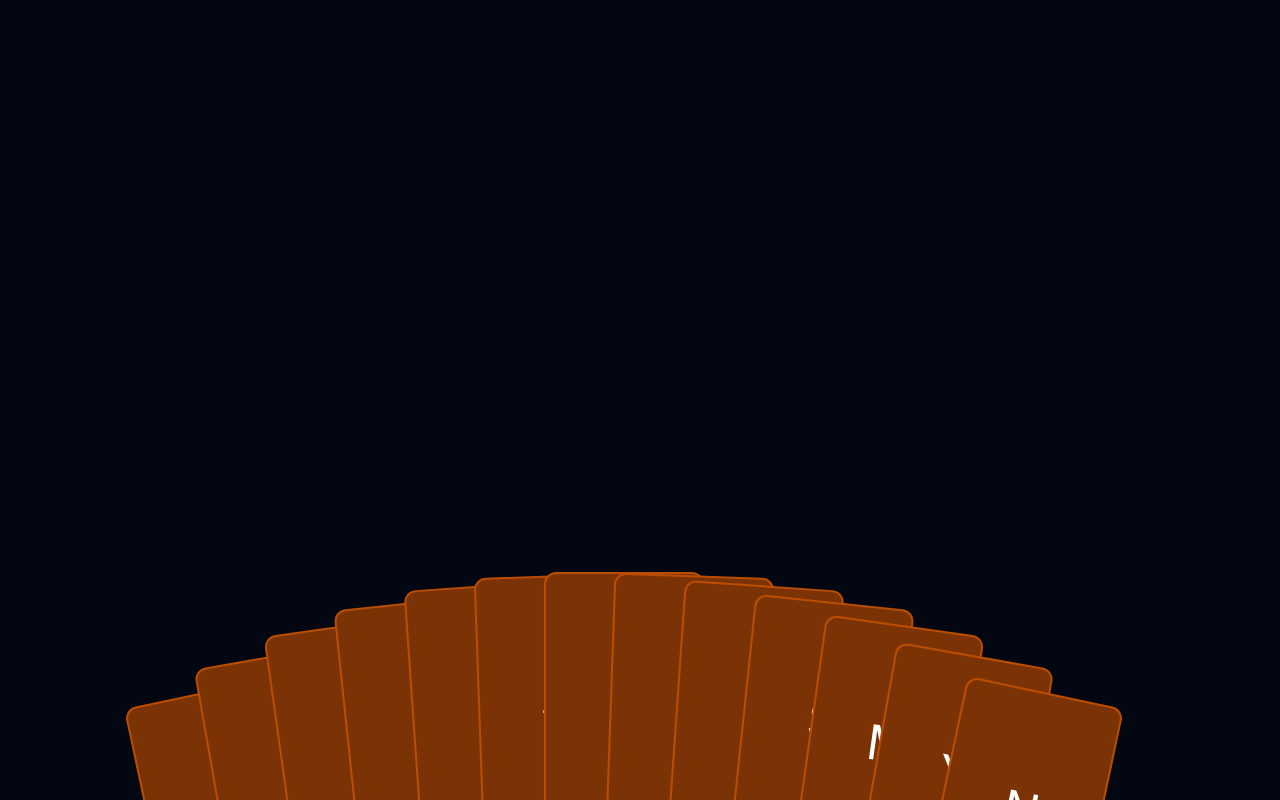
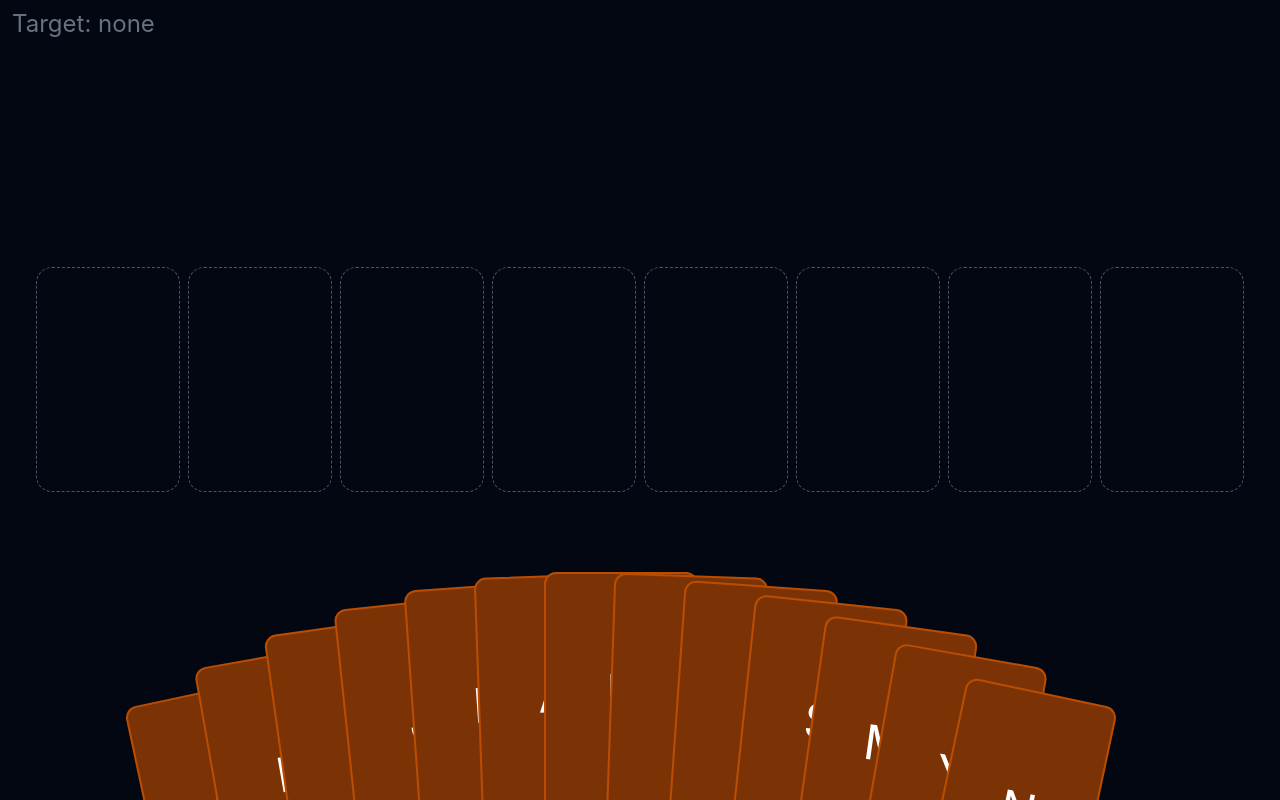
Before and after one commit to Matsadura/Waurd, a SvelteKit app in the folder frontend/: page /arena in a window 1280 px wide. Built offline with nearby package versions, Linux system fonts and the light colour scheme.

Commit message:
[ADD] Detect which slot the dragged glyph is over and highlight it

```diff
--- /dev/null
+++ b/frontend/src/lib/configs/arenaFeel.ts
@@ -0,0 +1,11 @@
+// TODO(ALI): Maybe we should move this to a config file?
+export const FEEL = {
+	cardBottom: -12,
+	spacing: 62,
+	curvature: 3.2,
+	rotation: 3.5,
+	maxFan: 12,
+	scale: 1.5,
+	neighborPush: 70,
+	glyphAspectRatio: '16 / 25'
+};
--- a/frontend/src/routes/arena/+page.svelte
+++ b/frontend/src/routes/arena/+page.svelte
@@ -1,18 +1,8 @@
 <script lang="ts">
 	import GlyphCard from './GlyphCard.svelte';
+	import { FEEL } from '#lib/configs/arenaFeel.ts';
 
-	// TODO(ALI): Maybe we should move this to a config file?
-	const FEEL = {
-		cardWidth: 144,
-		cardHeight: 216,
-		cardBottom: -12,
-		spacing: 62,
-		curvature: 3.2,
-		rotation: 3.5,
-		maxFan: 12,
-		scale: 1.25,
-		neighborPush: 70
-	};
+	const SLOT_COUNT = 8;
 
 	const glyphs = 'ALIJBAEIISMYN'.split('').map((c, i) => {
 		return {
@@ -28,6 +18,30 @@
 		scale: number;
 		zIndex: number;
 	};
+
+	let slotEls: HTMLElement[] = $state([]);
+	let targetSlot = $state<number | null>(null);
+	const TARGET_RADIUS = 0.9;
+
+	function updateTargetSlot(x: number, y: number) {
+		let best: number | null = null;
+		let bestDist = Infinity;
+
+		for (let i = 0; i < SLOT_COUNT; i++) {
+			const slotEl = slotEls[i];
+			if (slotEl) {
+				const r = slotEl.getBoundingClientRect();
+				// TODO(ALI): Mybe we should just compare it squared without the hypot to avoid sqrt?
+				const d = Math.hypot(x - (r.left + r.width / 2), y - (r.top + r.height / 2));
+				const rect = slotEl.getBoundingClientRect();
+				if (d < r.height * TARGET_RADIUS && d < bestDist) {
+					best = i;
+					bestDist = d;
+				}
+			}
+		}
+		targetSlot = best;
+	}
 
 	function calculateLayout(i: number, n: number, focusIdx: number): Pose {
 		const outer = (n - 1) / 2;
@@ -69,11 +83,28 @@
 	let hoveredIndex = $derived(glyphs.findIndex((g) => g.id === hoveredId));
 </script>
 
-<div class="relative h-screen overflow-hidden bg-gray-950 select-none">
+<div class="relative h-dvh overflow-hidden bg-gray-950 select-none">
+	<div class="absolute inset-x-0 top-1/3 flex items-start justify-center gap-2 px-4">
+		{#each Array(SLOT_COUNT) as _, i}
+			<div
+				bind:this={slotEls[i]}
+				style:aspect-ratio={FEEL.glyphAspectRatio}
+				class={[
+					'w-36 rounded-2xl border border-dashed border-amber-800 transition-colors duration-150',
+					targetSlot === i ? 'border-amber-100' : 'border-gray-600'
+				]}
+			></div>
+		{/each}
+	</div>
+
+	<p class="absolute top-2 left-3 text-2xl text-gray-500">Target: {targetSlot ?? 'none'}</p>
+
 	{#each glyphs as glyph, i (glyph.id)}
 		<GlyphCard
 			{glyph}
 			pose={calculateLayout(i, glyphs.length, hoveredIndex)}
+			onDrag={updateTargetSlot}
+			onDragEnd={() => (targetSlot = null)}
 			onHover={(hovered) => {
 				if (hovered) {
 					hoveredId = glyph.id;
--- a/frontend/src/routes/arena/GlyphCard.svelte
+++ b/frontend/src/routes/arena/GlyphCard.svelte
@@ -1,4 +1,5 @@
 <script lang="ts">
+	import { FEEL } from '#lib/configs/arenaFeel.ts';
 	import { Spring } from 'svelte/motion';
 
 	type Glyph = {
@@ -17,11 +18,15 @@
 	let {
 		glyph,
 		pose,
-		onHover
+		onHover,
+		onDrag,
+		onDragEnd
 	}: {
 		glyph: Glyph;
 		pose: Pose;
 		onHover: (hovered: boolean) => void;
+		onDrag: (x: number, y: number) => void;
+		onDragEnd: () => void;
 	} = $props();
 
 	type Drag = {
@@ -50,19 +55,18 @@
 
 		el.setPointerCapture(e.pointerId);
 		onHover(false);
+		onDrag(e.clientX, e.clientY);
 	}
 
 	function move(e: PointerEvent) {
 		if (!drag || e.pointerId !== drag.pointerId) return;
 
-		motion.set(
-			{
-				...motion.current,
-				x: drag.x + e.clientX - drag.startX,
-				y: drag.y + e.clientY - drag.startY
-			},
-			{ instant: true }
-		);
+		motion.set({
+			...motion.current,
+			x: drag.x + e.clientX - drag.startX,
+			y: drag.y + e.clientY - drag.startY
+		});
+		onDrag(e.clientX, e.clientY);
 	}
 
 	function release(e: PointerEvent) {
@@ -76,6 +80,7 @@
 			rotation: pose.rotation,
 			scale: pose.scale
 		};
+		onDragEnd();
 	}
 
 	const motion = Spring.of(
@@ -90,7 +95,8 @@
 </script>
 
 <button
-	class="absolute bottom-0 left-1/2 -ml-24 h-60 w-40 card"
+	class="card absolute bottom-0 left-1/2 -ml-24 h-60"
+	style:aspect-ratio={FEEL.glyphAspectRatio}
 	style:transform-origin="center bottom"
 	style:translate="{motion.current.x}px {motion.current.y}px"
 	style:rotate="{drag ? 0 : motion.current.rotation}deg"
```
